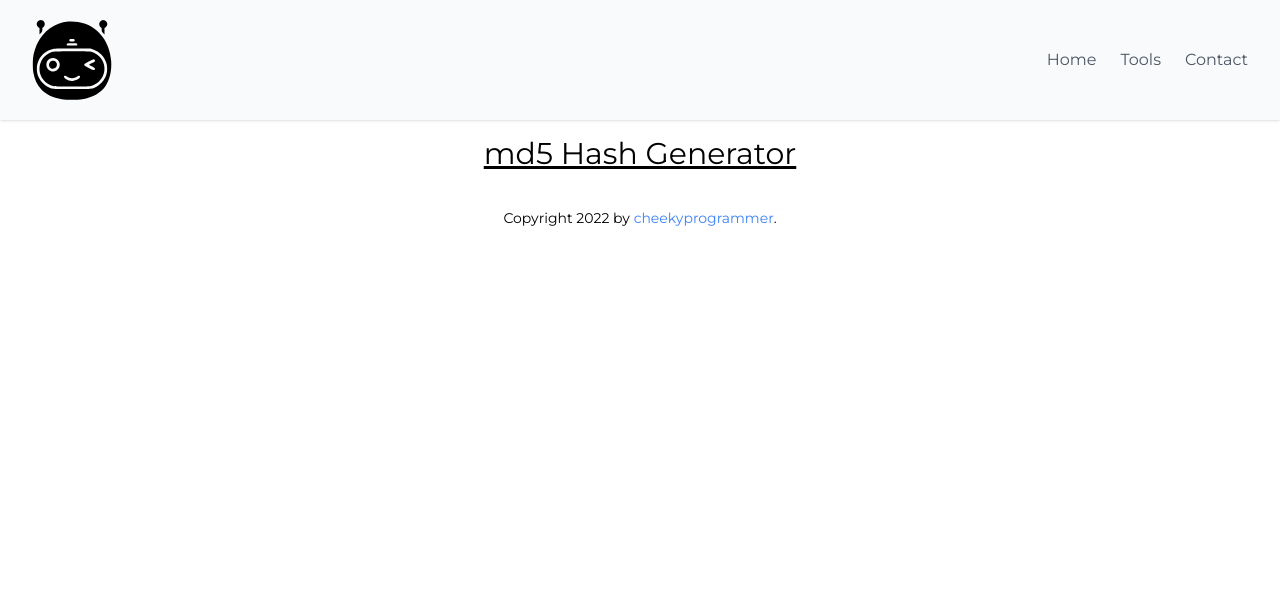
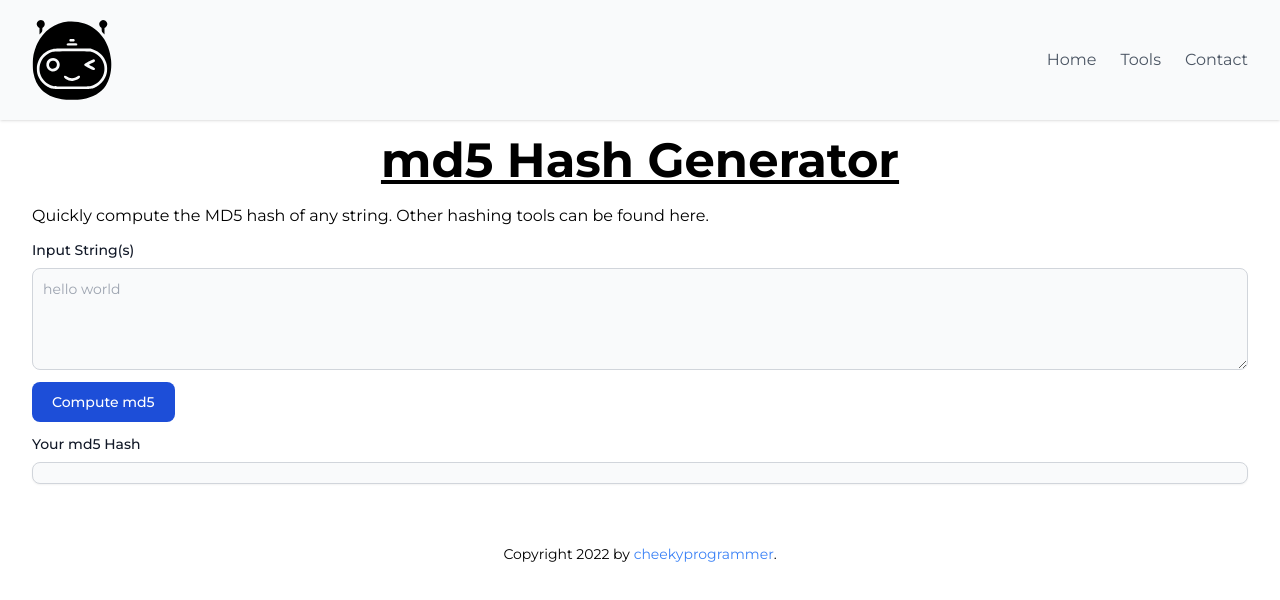
Before and after one commit to cheekyprorgammer/cheeky.tools, a Next.js app: page /tools/md5 in a window 1280 px wide. Shown: the top 600 px of the page. Built offline with nearby package versions, Linux system fonts and the light colour scheme.

Commit message:
added md5 ui

```diff
--- a/pages/tools/md5.tsx
+++ b/pages/tools/md5.tsx
@@ -1,20 +1,38 @@
 import type { NextPage } from 'next'
+import { useState } from 'react'
 import Head from 'next/head'
 import Link from 'next/link'
 import Image from 'next/image'
 
 const Page: NextPage = () => {
+
+  const [inputString, setInputString] = useState("")
+
+  function validateFormWithJS() {
+    alert("form validating...")
+  }
+
   return (
     <div className="">
       <Head>
-        <title>md5 Hash Generator - Cheeky Tools</title>
-        <meta name="description" content="" />
+        <title>md5 Hash Generator - cheeky.tools</title>
+        <meta name="description" content="This MD5 hash generator is a hashing tool for encoding strings, personal data and other information into databases and storage." />
         <link rel="icon" href="/favicon.ico" />
       </Head>
       <div className="">
-        <h1 className="text-center text-3xl underline">md5 Hash Generator</h1>
+        <h1 className="text-center text-5xl font-bold underline">md5 Hash Generator</h1>
+        <p className='mt-5'>Quickly compute the MD5 hash of any string. Other hashing tools can be found here.</p>
       </div>
+      <form className="my-3" onSubmit={validateFormWithJS}>
+        <label htmlFor="message" className="block mb-2 text-sm font-medium text-gray-900 dark:text-gray-400">Input String(s)</label>
+        <textarea id="message" rows={4} className="block p-2.5 w-full text-sm text-gray-900 bg-gray-50 rounded-lg border border-gray-300 focus:ring-blue-500 focus:border-blue-500 dark:bg-gray-700 dark:border-gray-600 dark:placeholder-gray-400 dark:text-white dark:focus:ring-blue-500 dark:focus:border-blue-500" placeholder="hello world"></textarea>
+        <button type="submit" className="mt-3 text-white bg-blue-700 hover:bg-blue-800 focus:ring-4 focus:outline-none focus:ring-blue-300 font-medium rounded-lg text-sm px-5 py-2.5 text-center dark:bg-blue-600 dark:hover:bg-blue-700 dark:focus:ring-blue-800">Compute md5</button>
+      </form>
 
+<div className="mb-6">
+    <label htmlFor="output" className="block mb-2 text-sm font-medium text-gray-900 dark:text-gray-300">Your md5 Hash</label>
+    <div id="output" className="shadow-sm bg-gray-50 border border-gray-300 text-gray-900 text-sm rounded-lg focus:ring-blue-500 focus:border-blue-500 block w-full p-2.5 dark:bg-gray-700 dark:border-gray-600 dark:placeholder-gray-400 dark:text-white dark:focus:ring-blue-500 dark:focus:border-blue-500 dark:shadow-sm-light" required />
+  </div>
     </div>
   )
 }
```
